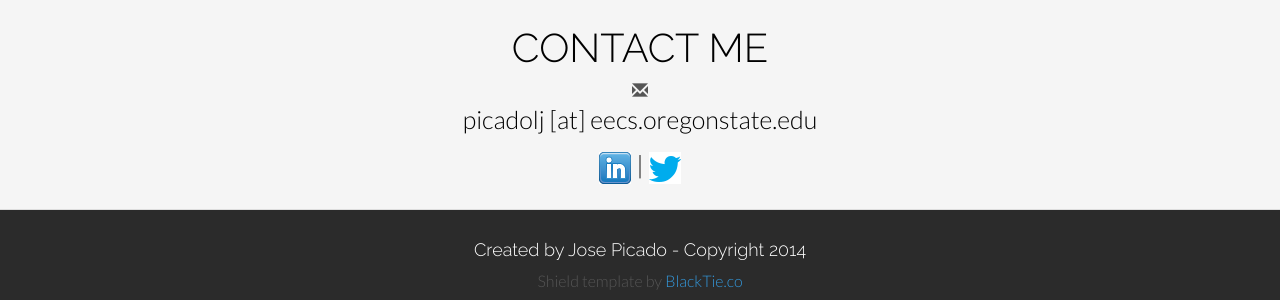
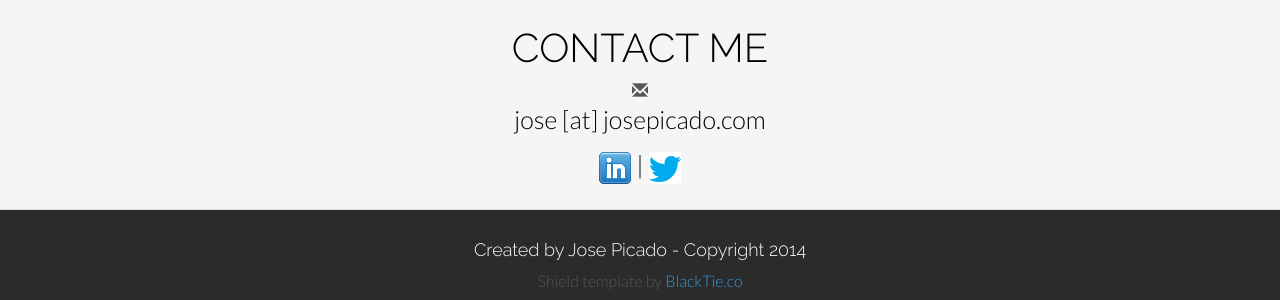
Before and after one commit to jpicado/jpicado.github.io, a Jekyll site: the page built from index.html, in a window 1280 px wide and 900 px high, scrolled down 718 px. Shown: the part 577-877 px from the top of the window. Built offline with Jekyll 4.4.1, drawn with Linux system fonts in a browser that asks for light colours.

Commit message:
Updating index: changing email address

```diff
--- a/index.html
+++ b/index.html
@@ -93,7 +93,7 @@ title: Jose Picado
 	<div class="container">
 		<h1>CONTACT ME</h1>
 		<span class="glyphicon glyphicon-envelope"></span>
-		<p>picadolj [at] eecs.oregonstate.edu</p>
+		<p>jose [at] josepicado.com</p>
 		<p><a href="https://www.linkedin.com/in/jpicado" target="_blank"><img src="img/icons/linkedin.png" alt="LinkedIn"/></a> | <a href="https://twitter.com/josepicado" target="_blank"><img src="img/icons/twitter.png" alt="Twitter"/></a></p>
 	</div><!-- container -->
 </section><!-- section -->
```
